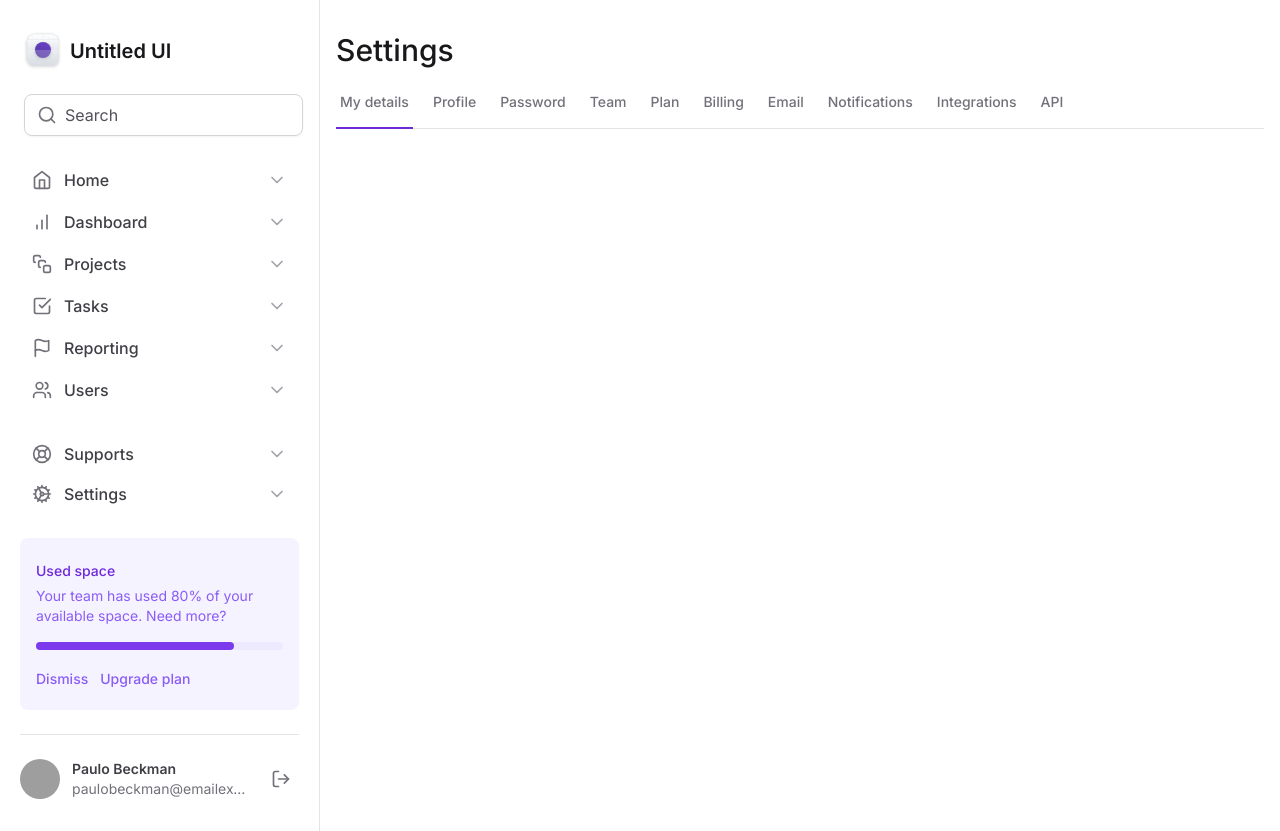
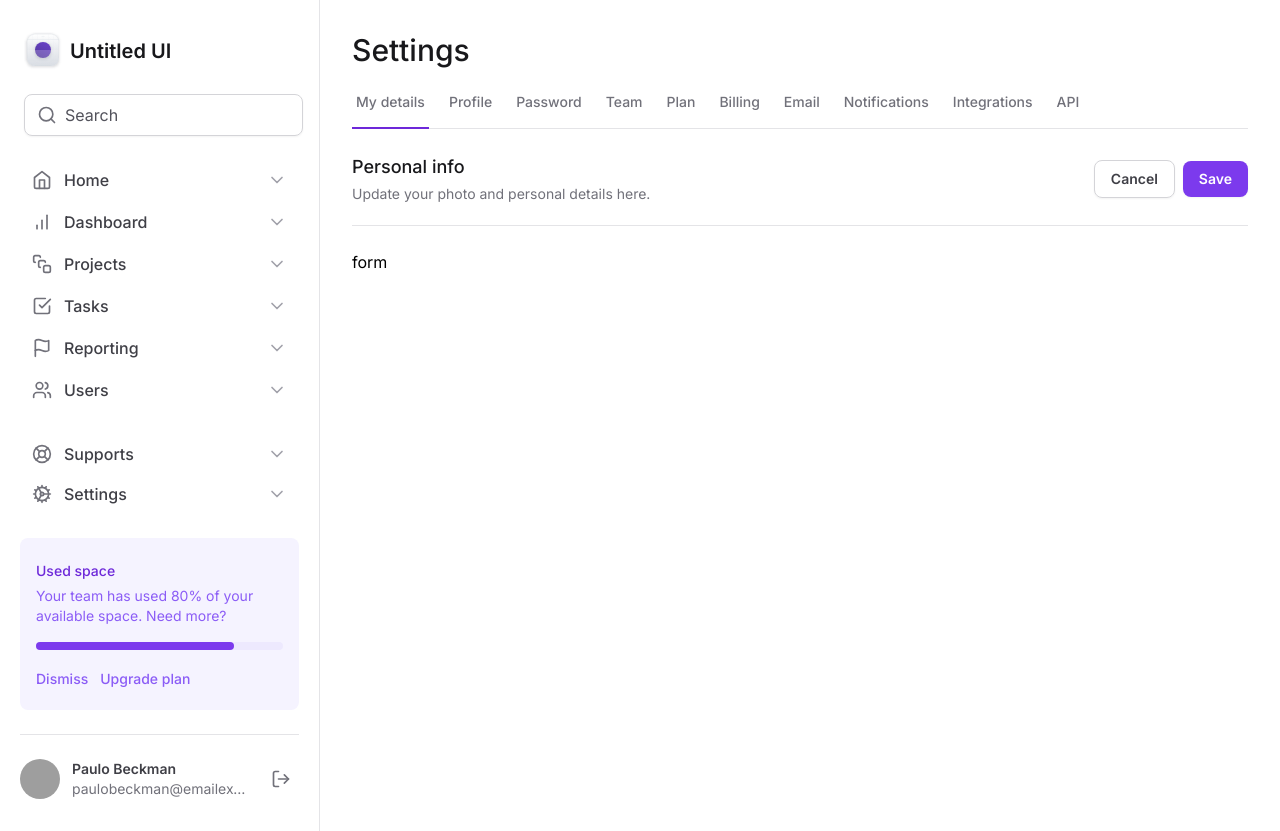
Before and after one commit to paulobeckman/tailwind-next, a Next.js app: page / in a window 1280 px wide. Built offline with nearby package versions, Linux system fonts and the light colour scheme; grey boxes are pictures that could not be loaded.

Commit message:
feat: Estrutura  do formulário

```diff
--- a/src/app/layout.tsx
+++ b/src/app/layout.tsx
@@ -20,7 +20,7 @@
       <body className={inter.className}>
         <div className='grid min-h-screen grid-cols-app'>
           <Sidebar />
-          <main className='px-4 pb-12 pt-8'>{children}</main>
+          <main className='px-8 pb-12 pt-8'>{children}</main>
         </div>
         </body>
     </html>
--- a/src/app/page.tsx
+++ b/src/app/page.tsx
@@ -6,6 +6,23 @@
       <h1 className="text-3xl font-medium text-zinc-900">Settings</h1>
 
      <SettingsTabs />
+
+     <div className="mt-6 flex flex-col">
+      <div className="flex items-center justify-between border-b border-zinc-200 pb-5">
+        <div className="space-y-1">
+          <h2 className="text-lg font-medium text-zinc-900">Personal info</h2>
+          <span className="text-sm text-zinc-500">Update your photo and personal details here.</span>
+        </div>
+        <div className="flex items-center gap-2">
+          <button type="button" className="rounded-lg px-4 py-2 text-sm font-semibold shadow-sm border border-zinc-300 text-zinc-700 hover:bg-zinc-50">Cancel</button>
+          <button type="submit" form="settings" className="rounded-lg px-4 py-2 text-sm font-semibold shadow-sm bg-violet-600 text-white hover:bg-violet-700">Save</button>
+        </div>
+      </div>
+
+      <form id="settings" className="mt-6 flex w-full flex-col">
+        form
+      </form>
+     </div>
     </>
   )
 }
```
